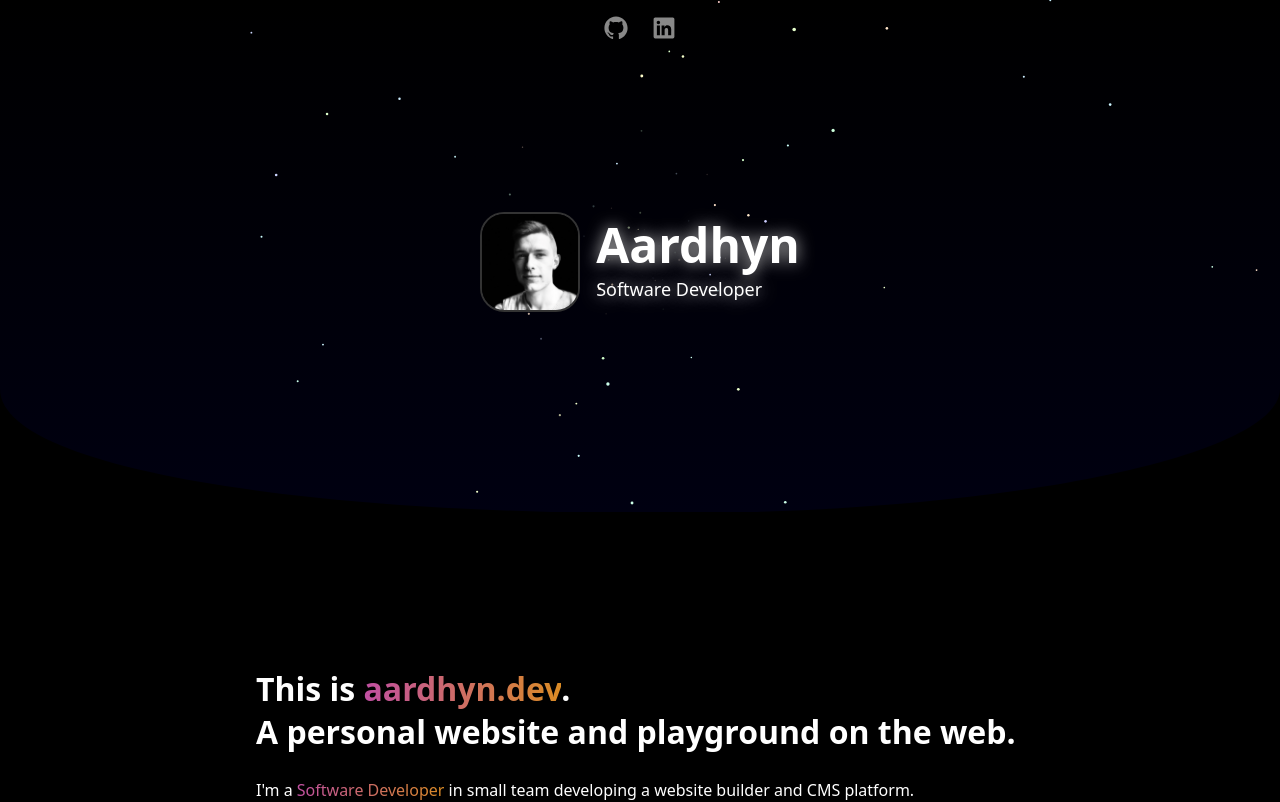
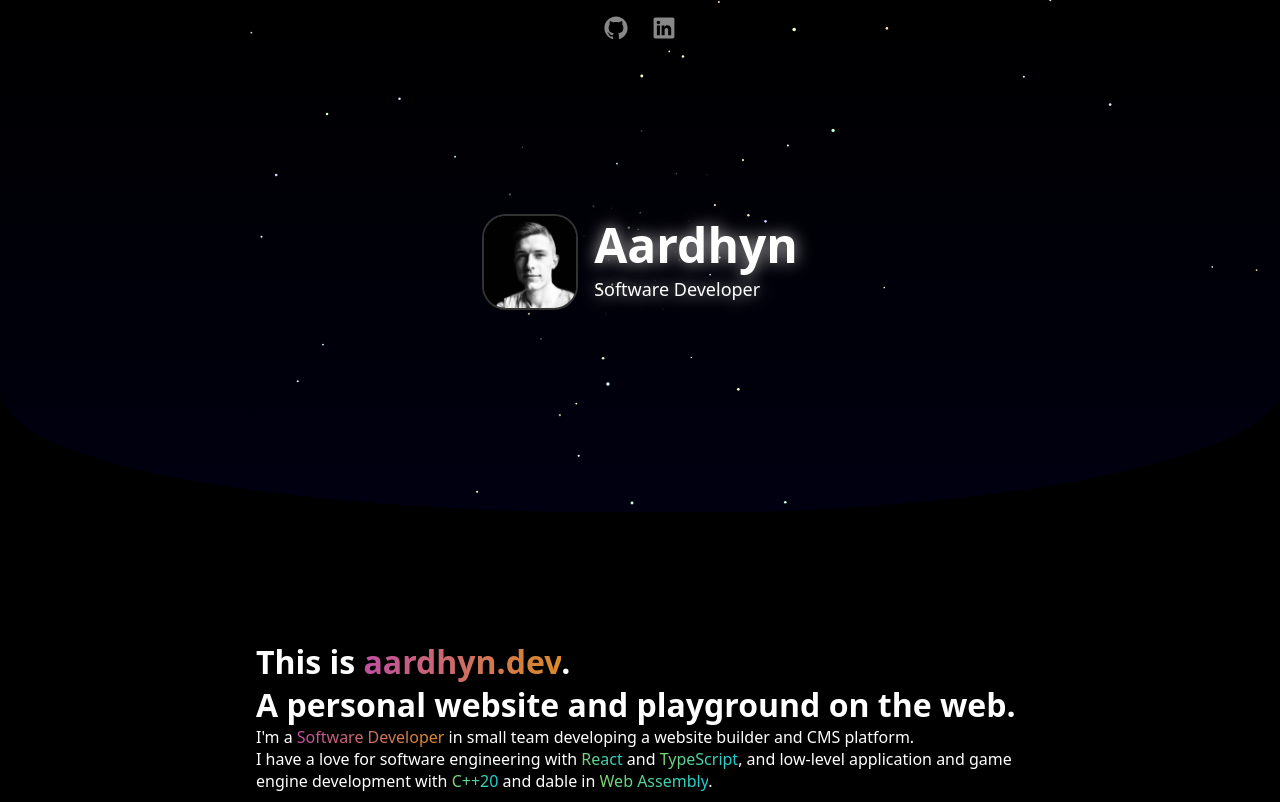
Before and after one commit to aardhyn/aardhyn, a React (Vite) app: page / in a window 1280 px wide. Shown: the top 802 px of the page. Built offline with nearby package versions, Linux system fonts and the light colour scheme.

Commit message:
fix: scroll issues

```diff
--- a/src/App.tsx
+++ b/src/App.tsx
@@ -3,16 +3,13 @@ import { Header, Intro, Footer } from "./sections";
 
 export default function App() {
   return (
-    <div className="App">
-      <Main>
-        <Header />
-        <Intro />
-        <Footer />
-      </Main>
-    </div>
+    <Main>
+      <Header />
+      <Intro />
+      <Footer />
+    </Main>
   );
 }
 const Main = styled("main", {
-  width: "100vw",
-  boxSizing: "border-box",
+  minHeight: "100vh",
 });
--- a/src/style.css
+++ b/src/style.css
@@ -1,14 +1,19 @@
 body {
-  padding: 0;
-  margin: 0;
   background-color: #000;
-}
-
-section {
-  box-sizing: border-box;
-}
-
-body {
   font-family: system-ui, "Segoe UI", Roboto, Helvetica, Arial, sans-serif,
     "Apple Color Emoji", "Segoe UI Emoji", "Segoe UI Symbol";
 }
+
+html::-webkit-scrollbar {
+  display: none;
+}
+html {
+  -ms-overflow-style: none;
+  scrollbar-width: none;
+}
+
+* {
+  box-sizing: border-box;
+  margin: 0;
+  padding: 0;
+}
```
